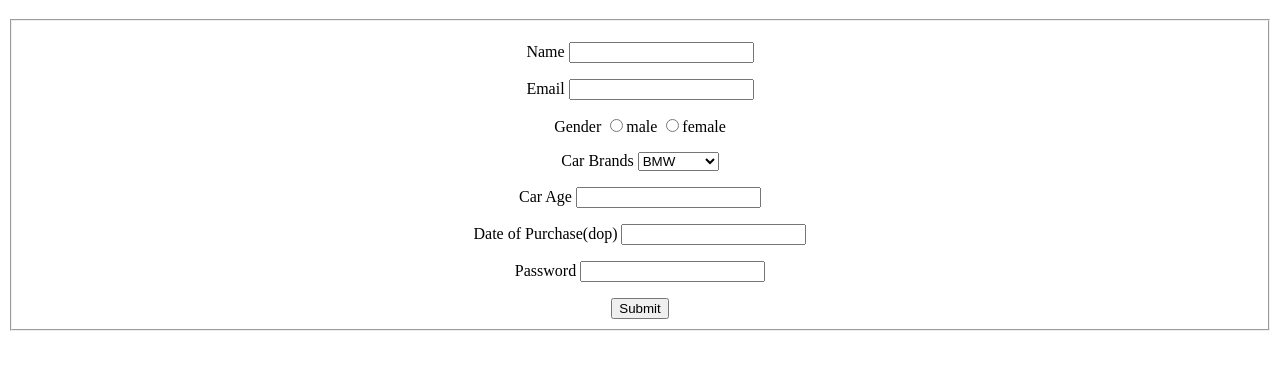
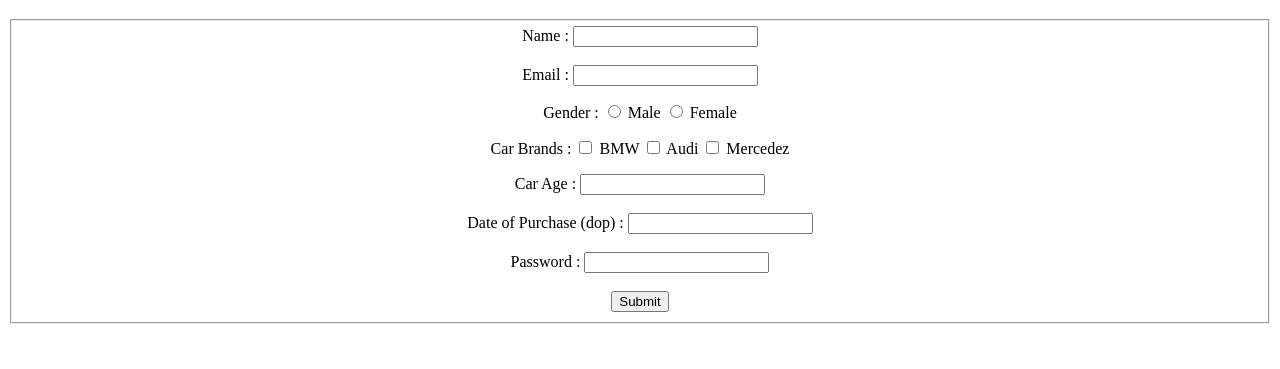
Before and after one commit to acciojob/car-insurance-form-Vaish962, a website: page main.html in a window 1280 px wide. Shown: the part 61-430 px from the top of the page. Drawn offline with Linux system fonts and the light colour scheme.

Commit message:
created a submission

```diff
--- a/main.html
+++ b/main.html
@@ -11,22 +11,31 @@
 	<form id="users" action="#" method="get" target="_blank">
 	<center><fieldset>
 
-		<p>Name  <input type="type"></p>
-		<p>Email  <input type="type"></p>
-		<p>Gender  <input type="radio"name="gender">male
-			<input type="radio"name="gender">female</p>
-		<p>Car Brands  <select name="Car Brands">
-			<option>BMW</option>
-			<option>Audi</option>
-			<option>Mercedez</option>
-		</select></p>
-		<p>Car Age  <input type="type"></p>
-		<p>Date of Purchase(dop)  <input type="type"></p>
-		<p>Password  <input type="type"></p>
-		<input type="Submit">
+		<label for="Name">Name :  </lable>
+		<input type="text" name="name"><br><br>
+		<label for="Email">Email :  </lable>
+		<input type="text"><br>
+		<p>Gender :  <input type="radio" name="gender">
+			<label for="Male">Male</label>
+			<input type="radio" name="gender">
+			<label for="Female">Female</label></p>
+		<p>Car Brands :  <input type="checkbox" name="car brands">
+			<label for="car brands">BMW</label>
+			<input type="checkbox" name="car brands">
+			<label for="car brands">Audi</label>
+			<input type="checkbox" name="car brands">
+			<label for="car brands">Mercedez</label>
+		</p>
+		    <label for="car age">Car Age :  </lable>
+			<input type="text"><br><br>
+		    <label for="dob">Date of Purchase (dop) :  </label>
+			<input type="text"><br><br>
+            <label for="password">Password :  </label>
+			<input type="text"><br><br>
+		    <input type="submit" value="Submit">
 
 	</fieldset></center>
-
+	</form>
     <script type="text/javascript" src="./script.js">
 </script>
 
```
